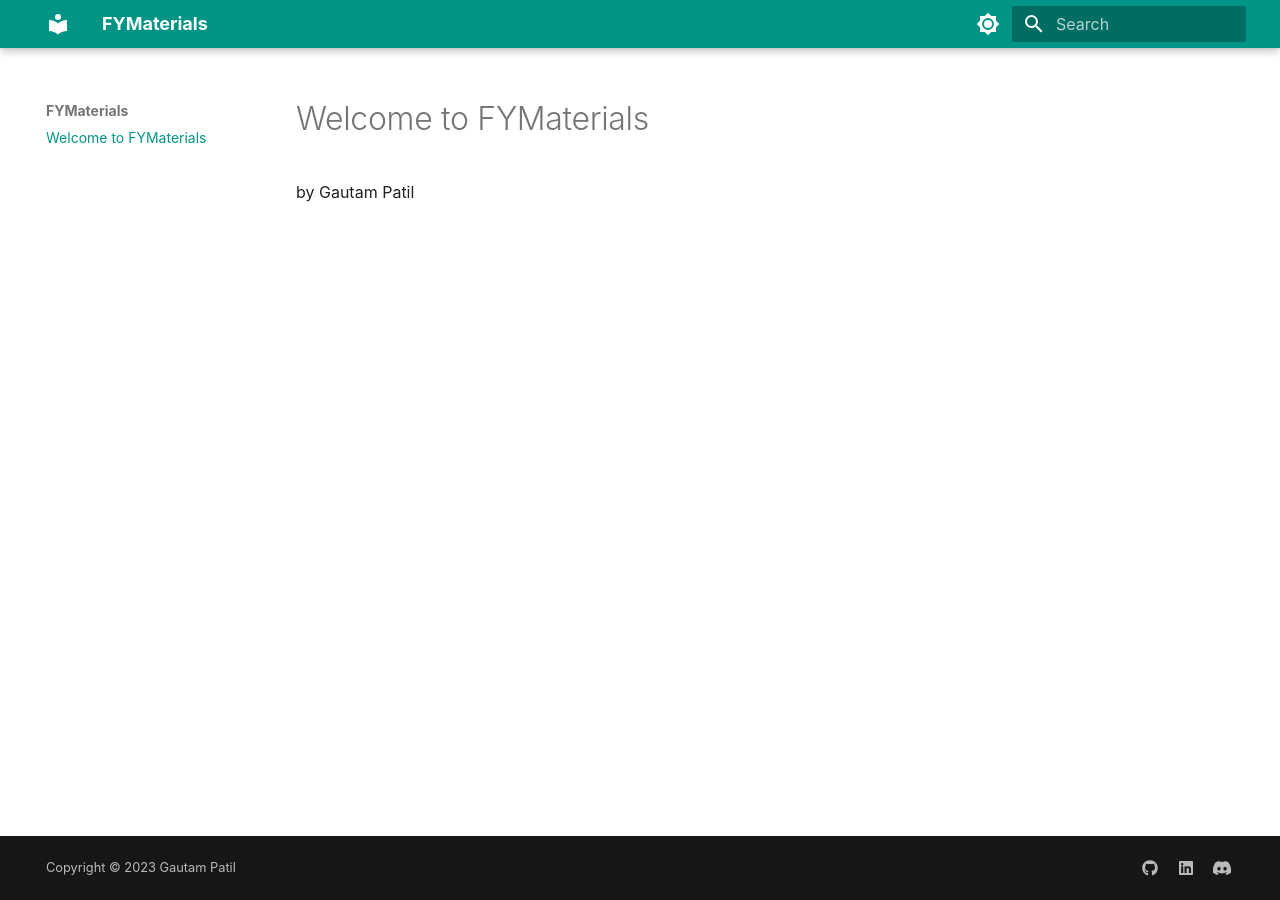
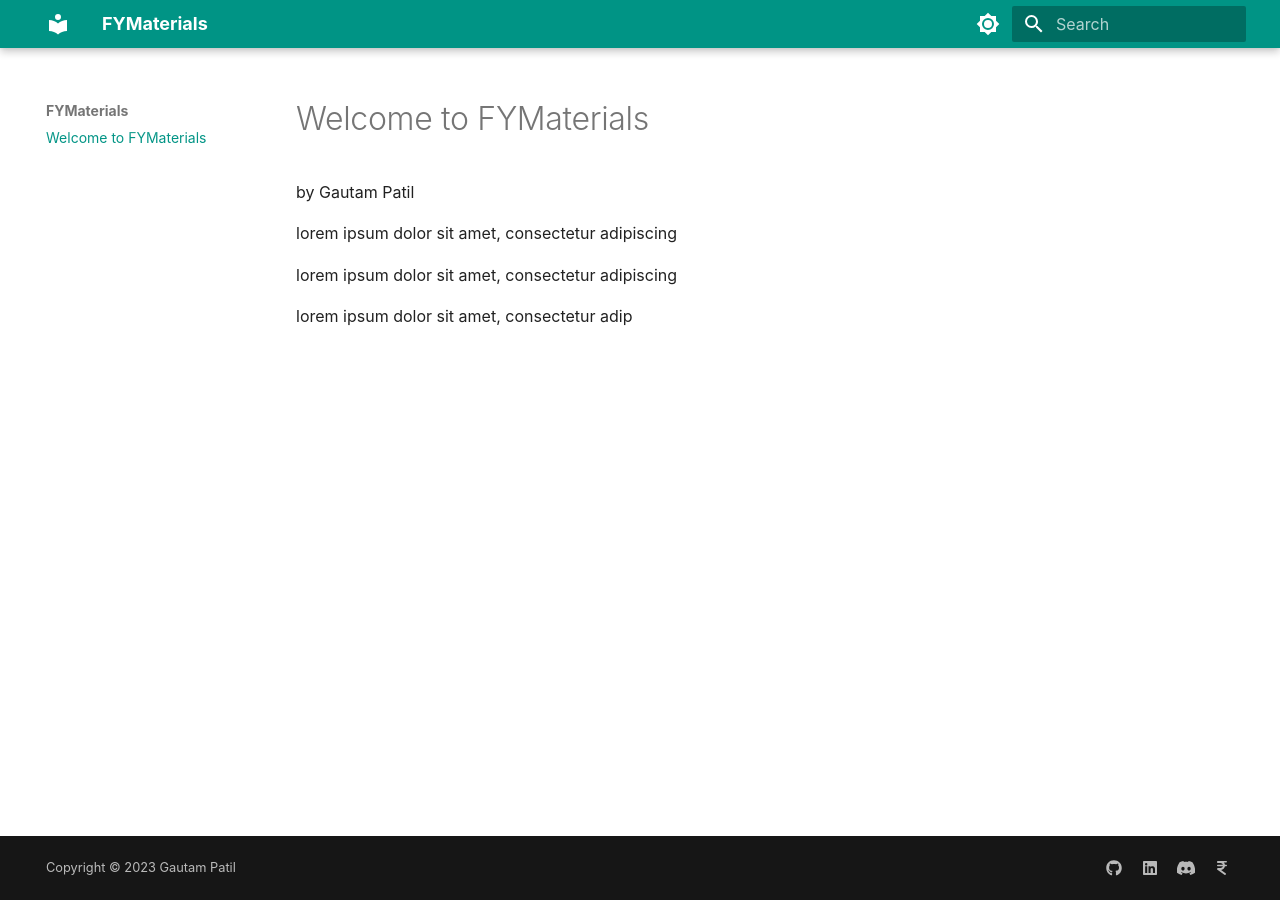
Before and after one commit to GautamPatil1/FYMaterials, an MkDocs documentation site: the page built from docs/index.md, in a window 1280 px wide. Built offline with MkDocs 1.6.1 and Material for MkDocs 9.7.7, drawn with Linux system fonts in a browser that asks for light colours; some web fonts are replaced.

Commit message:
something

```diff
--- a/docs/index.md
+++ b/docs/index.md
@@ -1,3 +1,14 @@
+---
+comments: true
+---
+
 # Welcome to FYMaterials
 
 by Gautam Patil
+
+
+lorem ipsum dolor sit amet, consectetur adipiscing
+
+lorem ipsum dolor sit amet, consectetur adipiscing
+
+lorem ipsum dolor sit amet, consectetur adip
--- a/mkdocs.yml
+++ b/mkdocs.yml
@@ -34,6 +34,8 @@ extra:
     - icon: fontawesome/brands/linkedin
       link: https://linkedin.com/in/gautampatil1
     - icon: fontawesome/brands/discord
+      link: https://discord.gg/n5Um6t74
+    - icon: fontawesome/solid/indian-rupee-sign
       link: upi://pay?pa=8625057783@airtel&pn=GAUTAM SURESH PATIL&tn=Pay money to GAUTAM SURESH PATIL
   generator: false
 
```
Also changed, not shown: overrides/partials/comments.html (added, +51 -0 lines).
